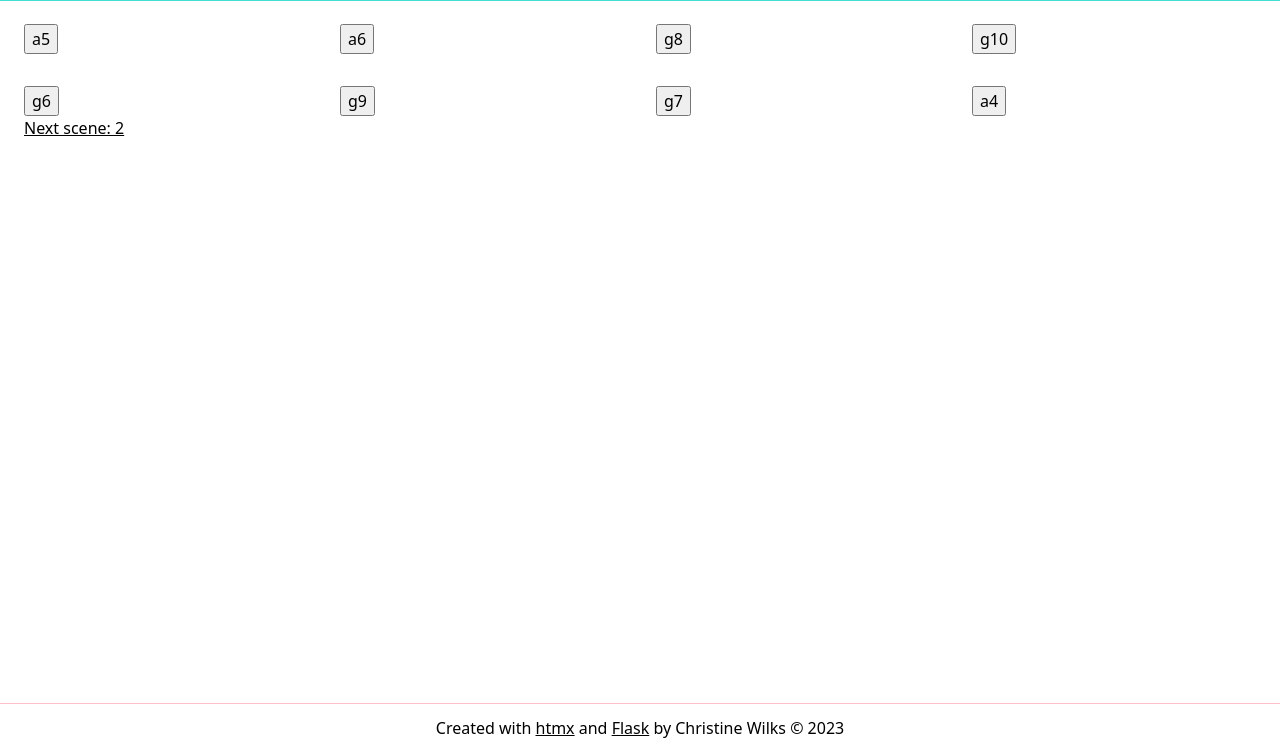
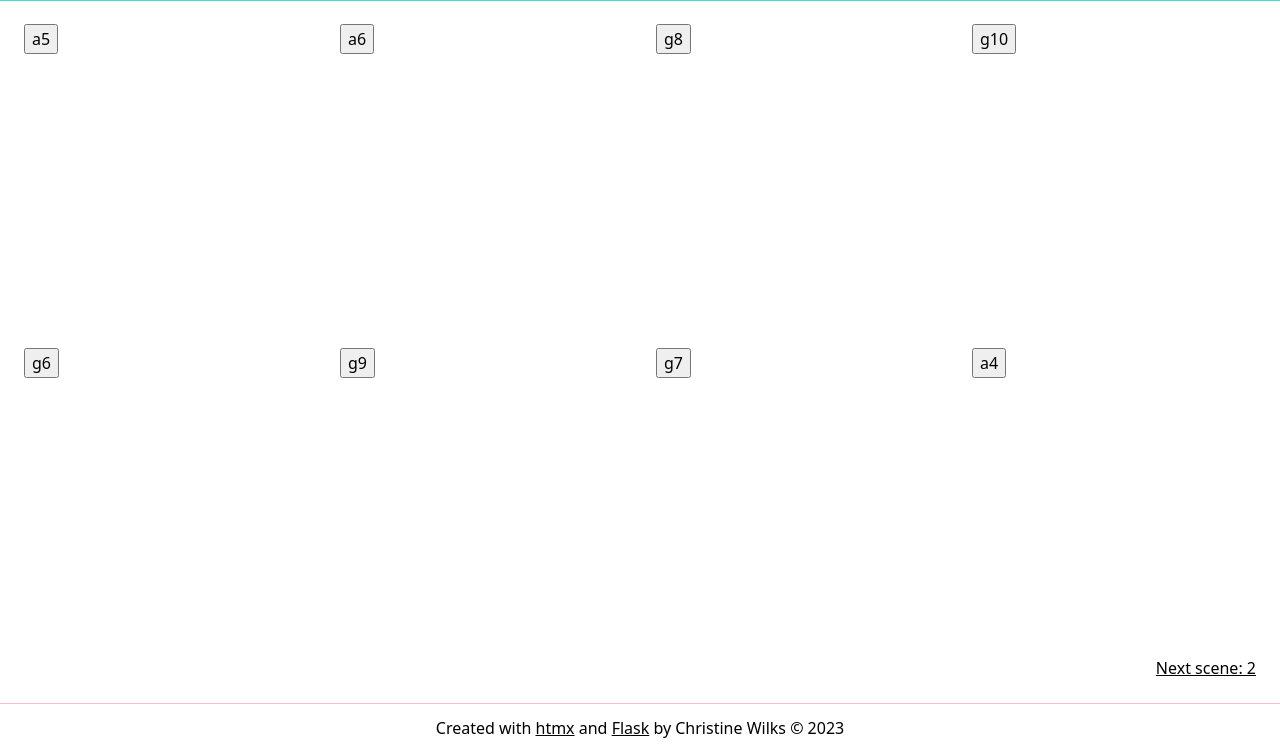
Before and after one commit to crissxross/tailspin-flask-htmx, a Flask app: page /1/ in a window 1280 px wide. Shown: the part 48-800 px from the top of the page. Run offline with Flask 3, Linux system fonts and the light colour scheme; some libraries are stand-ins or nearby versions.

Commit message:
removing fragments (experimental), improves styles

```diff
--- a/app.py
+++ b/app.py
@@ -31,4 +31,9 @@ def scene(scene_id):
 def sc_frag(scene_id, frag_id):
     text = fragments[scene_id][frag_id]["text"]
     lines = text.split("\n")
-    return render_template("sc_frag.html", lines=lines)
+    return render_template("sc_frag.html", lines=lines, frag_id=frag_id)
+
+
+@app.route("/remove/<string:frag_id>")
+def remove(frag_id):
+    return f"{frag_id} gone"
--- a/static/css/main.css
+++ b/static/css/main.css
@@ -18,7 +18,7 @@ body {
 }
 
 main {
-  /* display: grid; */
+  display: grid;
   padding: var(--space-m);
   /* outline: solid 1px yellowgreen; */
 }
@@ -61,6 +61,27 @@ button {
   background-color: hsl(0 0% 80%);
 }
 
+.fragment {
+  display: flex;
+  flex-direction: column;
+  --flow-space: 0.5em;
+  /* outline: solid 1px red; */
+}
+
+.fragment button {
+  align-self: flex-end;
+}
+
+.scene-container {
+  display: grid;
+  grid-template-rows: 1fr auto;
+  gap: var(--space-s);
+  /* outline: solid 1px green; */
+}
+
+.scene-container .next {
+  justify-self: end;
+}
 
 /* ************ COMPOSITIONS ************* */
 
--- a/templates/base.html
+++ b/templates/base.html
@@ -6,6 +6,7 @@
   <link rel="stylesheet" href="/static/css/main.css">
   <title>{% block title %} {% endblock %}</title>
   <script src="/static/js/htmx.min.js"></script>
+  <script src="https://unpkg.com/htmx.org/dist/ext/remove-me.js"></script>
 </head>
   <body>
     <header>
--- a/templates/scene.html
+++ b/templates/scene.html
@@ -6,22 +6,26 @@
 
 {% block content %}
 
-  <div class="grid">
+<div class="scene-container">
+
+  <div class="grid" hx-ext="remove-me">
     {% for key in keys %}
-    <div class="fragment">
-      <button hx-get="/{{ scene_id }}/{{ key }}"
-              hx-target="#{{ key }}">
+    <div class="fragwrap">
+      <button hx-get="/{{ scene_id }}/{{ key }}" hx-swap="outerHTML">
+      <!-- <button hx-get="/{{ scene_id }}/{{ key }}" hx-target="#frag-{{ key }}"> -->
         {{ key }}
       </button>
-      <div id="{{ key }}"></div>
+      <div id="frag-{{ key }}"></div>
     </div>
     {% endfor %}
   </div>
 
   {% if scene_id < 6 %}
-    <p><a href="{{ url_for('scene', scene_id=next_scene)}}">Next scene: {{next_scene}} </a></p>
+    <p class="next"><a href="{{ url_for('scene', scene_id=next_scene)}}">Next scene: {{next_scene}} </a></p>
   {% else %}
-    <p>End</p>
+    <p class="next">End</p>
   {% endif %}
 
+</div>
+
 {% endblock %}
```
Also changed, not shown: templates/sc_frag.html (+10 -4 lines), static/img/close_FILL1_wght400_GRAD0_opsz24.svg (added).
